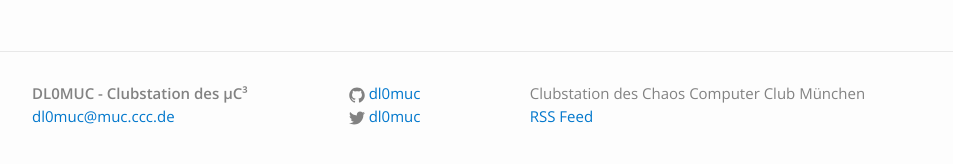
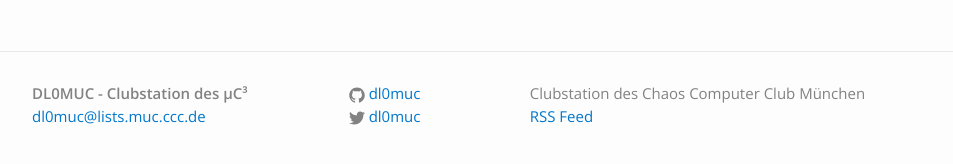
Before and after one commit to dl0muc/homepage, a Jekyll site: the page built from index.md, in a window 1280 px wide and 900 px high, scrolled down 3149 px. Shown: the part 713-877 px from the top of the window, without its empty margins (163-1116 px from the left). Built offline with Jekyll 4.4.1, drawn with Linux system fonts in a browser that asks for light colours.

Commit message:
Fixed email address

```diff
--- a/_config.yml
+++ b/_config.yml
@@ -1,6 +1,6 @@
 # Site settings
 title: DL0MUC - Clubstation des µC³
-email: dl0muc@muc.ccc.de
+email: dl0muc@lists.muc.ccc.de
 description: > # this means to ignore newlines until "baseurl:"
   Clubstation des Chaos Computer Club München
 baseurl: "" # the subpath of your site, e.g. /blog/
```
